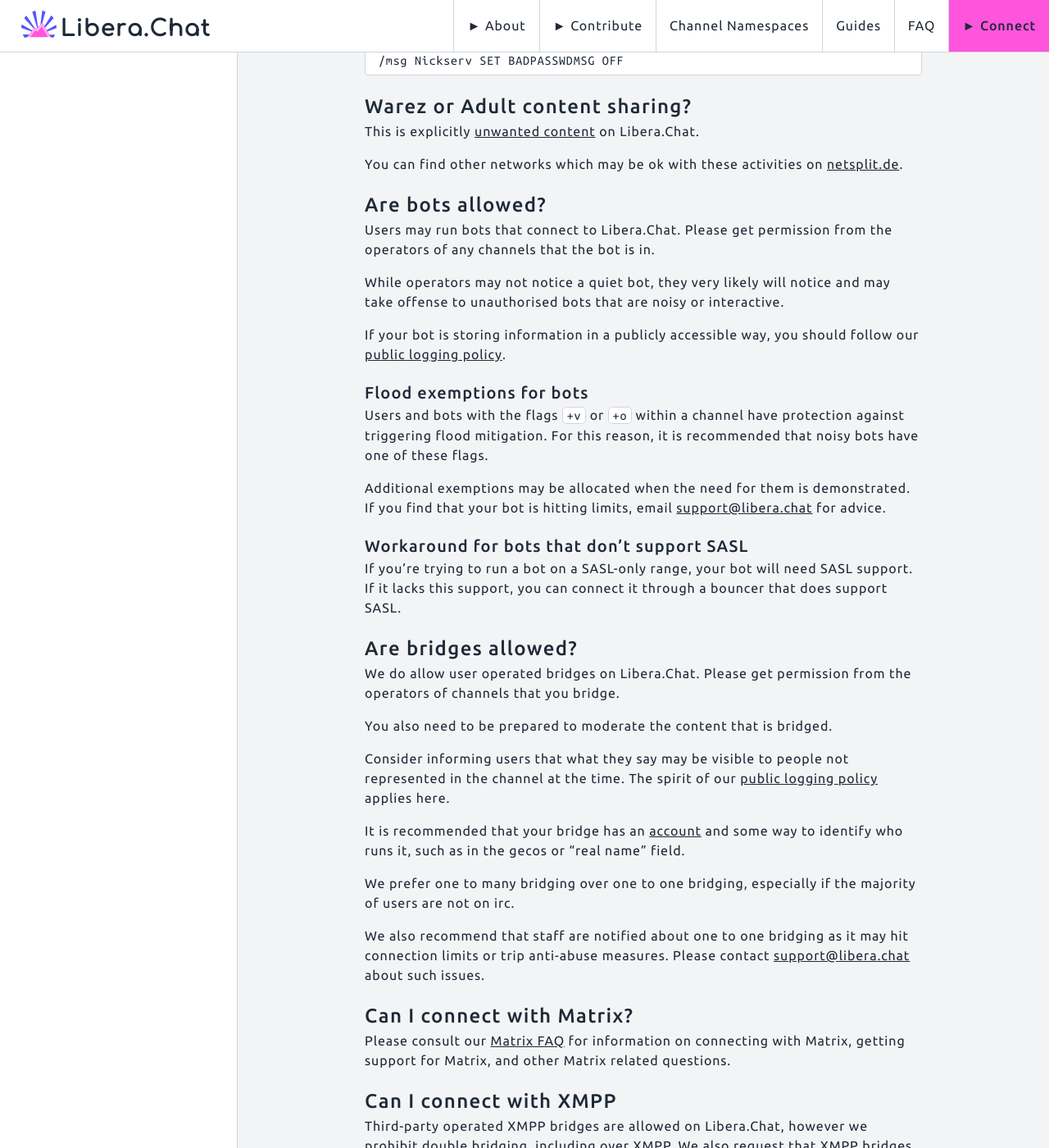
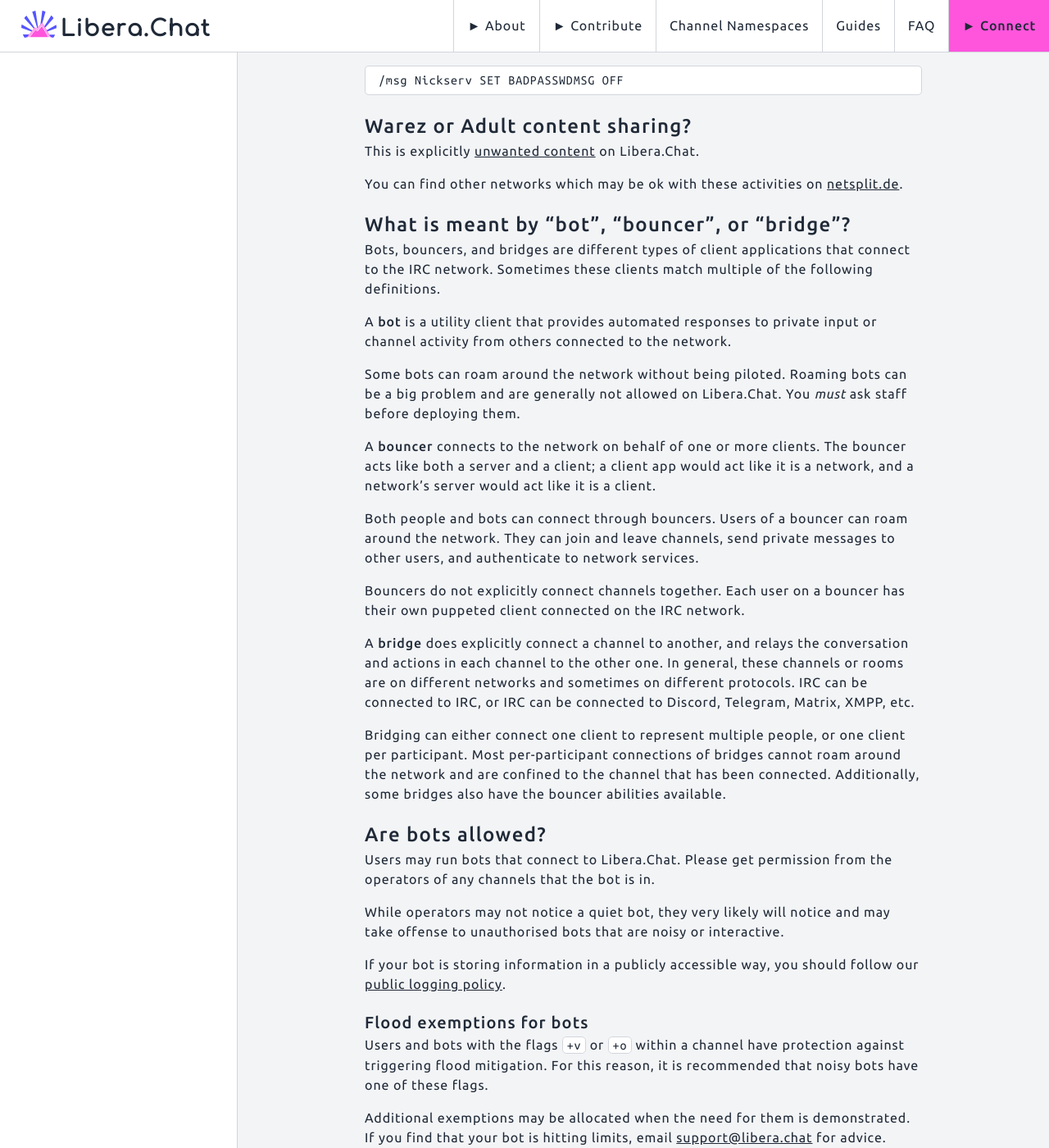
Before and after one commit to Libera-Chat/libera-chat.github.io, a Jekyll site: the page built from content/_guides/faq.md, in a window 1280 px wide and 1400 px high, scrolled down 4244 px. Shown: the whole window at 82% size. Built offline with Jekyll 4.4.1, drawn with Linux system fonts in a browser that asks for light colours; some of the changed text lies outside the part shown.

Commit message:
Add section to faq describing bots, bouncers, and bridges (#330)
* Add section to faq describing bots, bouncers, and bridges

* Tweak wording & typos

* remove trailing space

* Update content/_guides/faq.md

Co-authored-by: internet-catte <118043585+internet-catte@users.noreply.github.com>

---------

Co-authored-by: internet-catte <118043585+internet-catte@users.noreply.github.com>

```diff
--- a/content/_guides/faq.md
+++ b/content/_guides/faq.md
@@ -211,6 +211,41 @@
 You can find other networks which may be ok with these activities on
 [netsplit.de](https://netsplit.de).
 
+## What is meant by "bot", "bouncer", or "bridge"?
+
+Bots, bouncers, and bridges are different types of client applications that
+connect to the IRC network. Sometimes these clients match multiple of the
+following definitions.
+
+A **bot** is a utility client that provides automated responses to private
+input or channel activity from others connected to the network.
+
+Some bots can roam around the network without being piloted. Roaming bots
+can be a big problem and are generally not allowed on Libera.Chat. You
+*must* ask staff before deploying them.
+
+A **bouncer** connects to the network on behalf of one or more clients. The
+bouncer acts like both a server and a client; a client app would act like
+it is a network, and a network's server would act like it is a client.
+
+Both people and bots can connect through bouncers. Users of a bouncer can
+roam around the network. They can join and leave channels, send private
+messages to other users, and authenticate to network services.
+
+Bouncers do not explicitly connect channels together. Each user on a bouncer
+has their own puppeted client connected on the IRC network.
+
+A **bridge** does explicitly connect a channel to another, and relays the
+conversation and actions in each channel to the other one. In general, these
+channels or rooms are on different networks and sometimes on different
+protocols. IRC can be connected to IRC, or IRC can be connected to Discord,
+Telegram, Matrix, XMPP, etc.
+
+Bridging can either connect one client to represent multiple people, or one
+client per participant. Most per-participant connections of bridges cannot
+roam around the network and are confined to the channel that has been
+connected. Additionally, some bridges also have the bouncer abilities available.
+
 ## Are bots allowed?
 
 Users may run bots that connect to Libera.Chat. Please get permission from the
```
